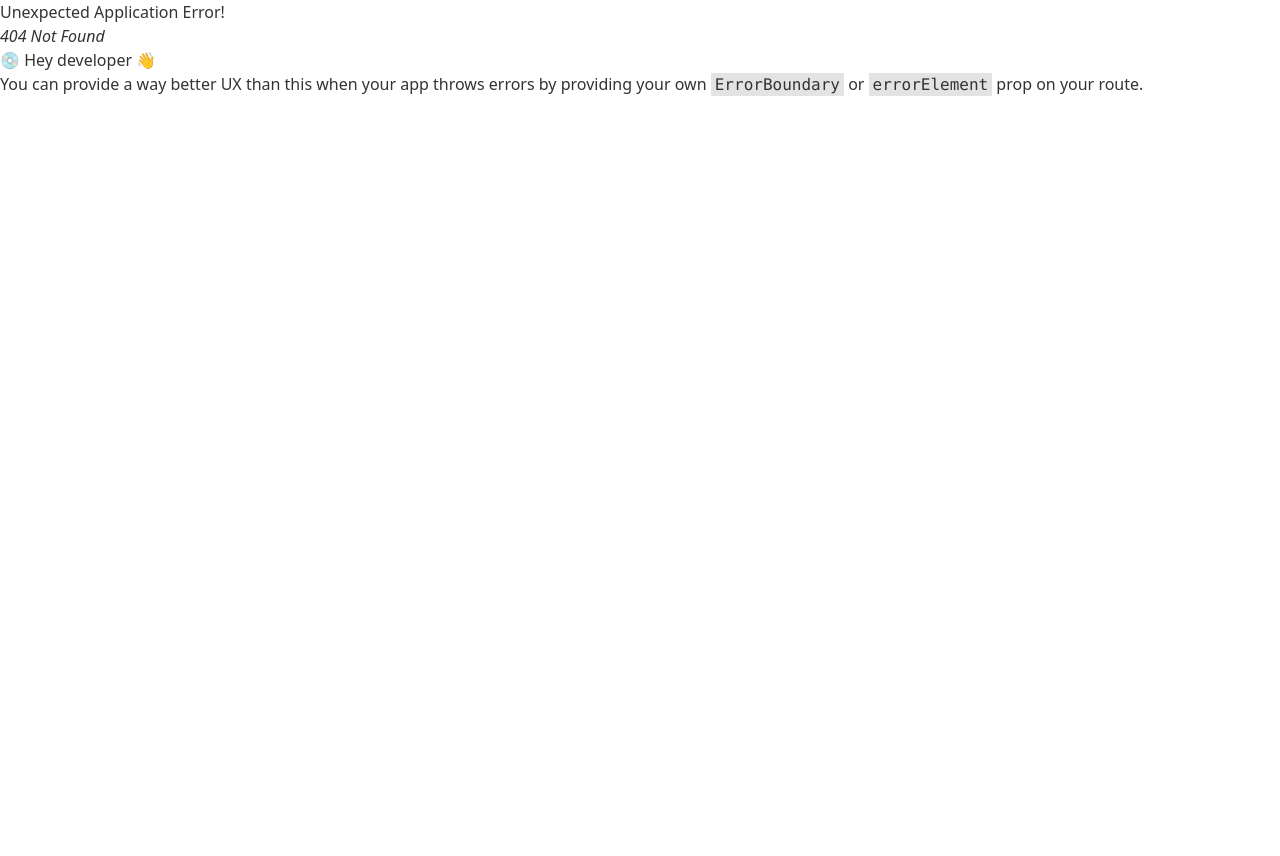
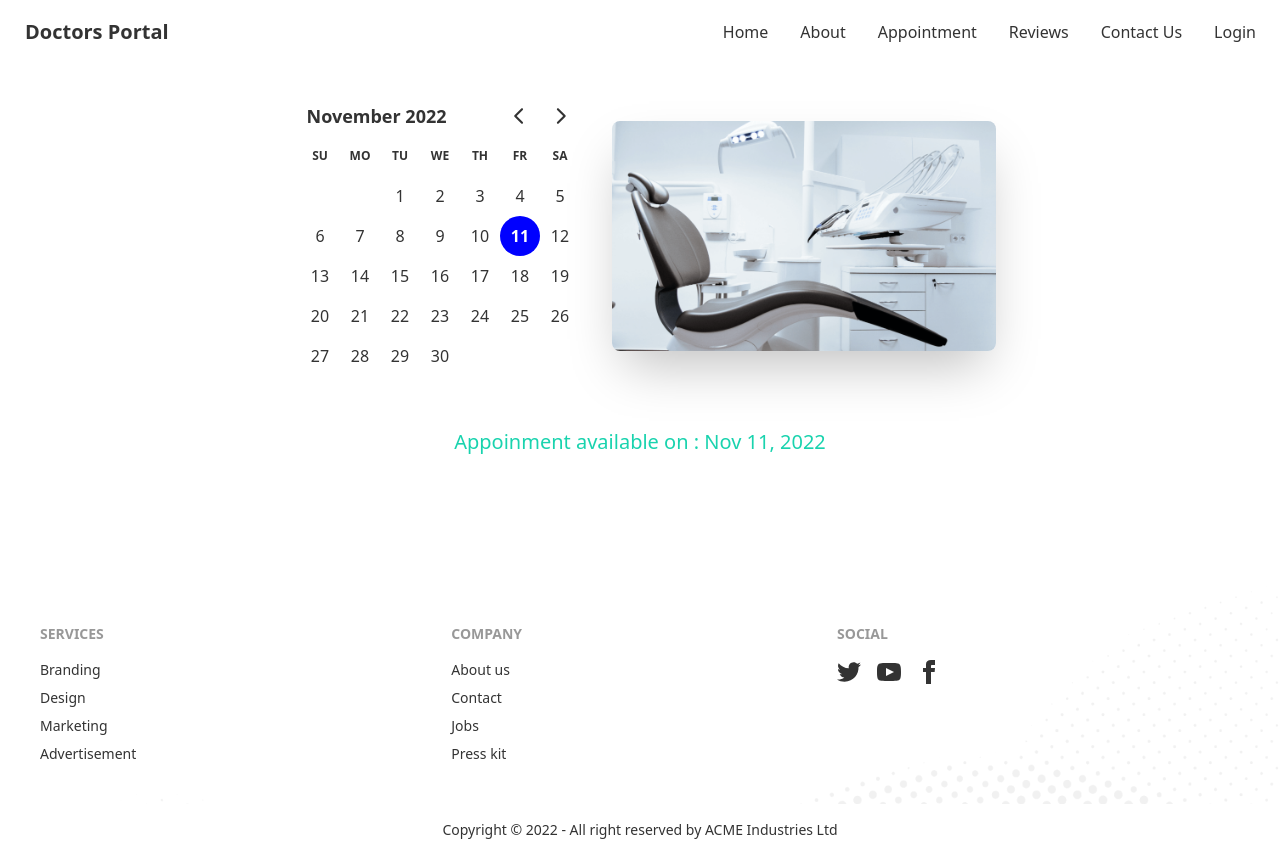
Before and after one commit to ShaahFardin/Doctors-portal, a React (Create React App) app: page /appoinment in a window 1280 px wide. Before the commit this address had no page. Before the commit the page ends 800 px from the top, so only its background shows below. Built offline with nearby package versions, Linux system fonts and the light colour scheme.

Commit message:
Appointment Banner and calender added in appoinment page

```diff
--- a/package.json
+++ b/package.json
@@ -7,7 +7,9 @@
     "@testing-library/react": "^13.4.0",
     "@testing-library/user-event": "^13.5.0",
     "daisyui": "^2.39.1",
+    "date-fns": "^2.29.3",
     "react": "^18.2.0",
+    "react-day-picker": "^8.3.6",
     "react-dom": "^18.2.0",
     "react-router-dom": "^6.4.3",
     "react-scripts": "5.0.1",
--- /dev/null
+++ b/src/Pages/Appointment/Appoinment/Appointment.js
@@ -0,0 +1,23 @@
+import React, { useState } from 'react';
+import AppoinmentBanner from '../AppoinmentBanner/AppoinmentBanner';
+import AvailableAppoinmets from '../AvailableAppoinmets/AvailableAppoinmets';
+
+const Appointment = () => {
+
+    const [selectedDate, setSelectedDate] = useState(new Date())
+
+    return (
+        <div>
+            <AppoinmentBanner
+                selectedDate={selectedDate}
+                setSelectedDate={setSelectedDate}
+            >
+            </AppoinmentBanner >
+            <AvailableAppoinmets
+                selectedDate={selectedDate}
+            ></AvailableAppoinmets>
+        </div>
+    );
+};
+
+export default Appointment;
--- /dev/null
+++ b/src/Pages/Appointment/AppoinmentBanner/AppoinmentBanner.js
@@ -0,0 +1,30 @@
+import React, { useState } from 'react';
+import chair from '../../../assets/images/chair.png'
+import { DayPicker } from 'react-day-picker';
+import { format } from 'date-fns';
+
+
+
+const AppoinmentBanner = ({selectedDate, setSelectedDate}) => {
+
+
+
+    return (
+        <div>
+            <div className="hero ">
+                <div className="hero-content flex-col lg:flex-row-reverse">
+                    <img src={chair} className="max-w-sm rounded-lg shadow-2xl" alt='doctorsChair'/>
+                    <div>
+                        <DayPicker
+                        mode='single'
+                        selected={selectedDate}
+                        onSelect={setSelectedDate}
+                        ></DayPicker>
+                    </div>
+                </div>
+            </div>
+        </div>
+    );
+};
+
+export default AppoinmentBanner;
--- /dev/null
+++ b/src/Pages/Appointment/AvailableAppoinmets/AvailableAppoinmets.js
@@ -0,0 +1,13 @@
+import React from 'react';
+import { format } from 'date-fns';
+
+
+const AvailableAppoinmets = ({ selectedDate}) => {
+    return (
+        <div>
+            <h1 className='text-xl text-secondary text-center my-5'>Appoinment available on : {format(selectedDate, "PP")}</h1>
+        </div>
+    );
+};
+
+export default AvailableAppoinmets;
--- a/src/Pages/Home/ContactUs/ContactUs.js
+++ b/src/Pages/Home/ContactUs/ContactUs.js
@@ -16,9 +16,9 @@ const ContactUs = () => {
                         <div className="card-body">
                             <div className="form-control">
 
-                                <input type="text" placeholder="email" className="input input-bordered" />
+                                <input type="text" placeholder="email" className="input input-bordered mb-2" />
 
-                                <input type="text" placeholder="subject" className="input input-bordered" />
+                                <input type="text" placeholder="subject" className="input input-bordered mb-2" />
 
                                 <textarea className="textarea textarea-bordered" placeholder="Your Message"></textarea>
                             </div>
--- a/src/Routes/PublicRoutes/Routes.js
+++ b/src/Routes/PublicRoutes/Routes.js
@@ -1,5 +1,6 @@
 import { createBrowserRouter } from "react-router-dom";
 import Main from "../../Layout/Main";
+import Appointment from "../../Pages/Appointment/Appoinment/Appointment";
 import Home from "../../Pages/Home/Home/Home";
 import Login from "../../Pages/Shared/Login/Login";
 import Registration from "../../Pages/Shared/Registration/Registration";
@@ -21,6 +22,10 @@ import Registration from "../../Pages/Shared/Registration/Registration";
                 path: '/login',
                 element: <Login></Login>
             },
+            {
+                path: '/appoinment',
+                element: <Appointment></Appointment>
+            },
         ]
     }
 ])
--- a/src/components/PrimaryButtons/PrimaryButtons.js
+++ b/src/components/PrimaryButtons/PrimaryButtons.js
@@ -2,7 +2,7 @@ import React from 'react';
 
 const PrimaryButtons = ({children}) => {
     return (
-        <button className="btn btn-primary bg-gradient-to-r from-primary to-secondary">{children}</button>
+        <button className="btn btn-primary bg-gradient-to-r from-primary to-secondary ">{children}</button>
     );
 };
 
--- a/src/index.js
+++ b/src/index.js
@@ -3,6 +3,7 @@ import ReactDOM from 'react-dom/client';
 import './index.css';
 import App from './App';
 import reportWebVitals from './reportWebVitals';
+import 'react-day-picker/dist/style.css';
 
 
 
```
Also changed, not shown: tailwind.config.js (line endings or trailing spaces), 1 other file (tests, documents, lock files or other folders).
